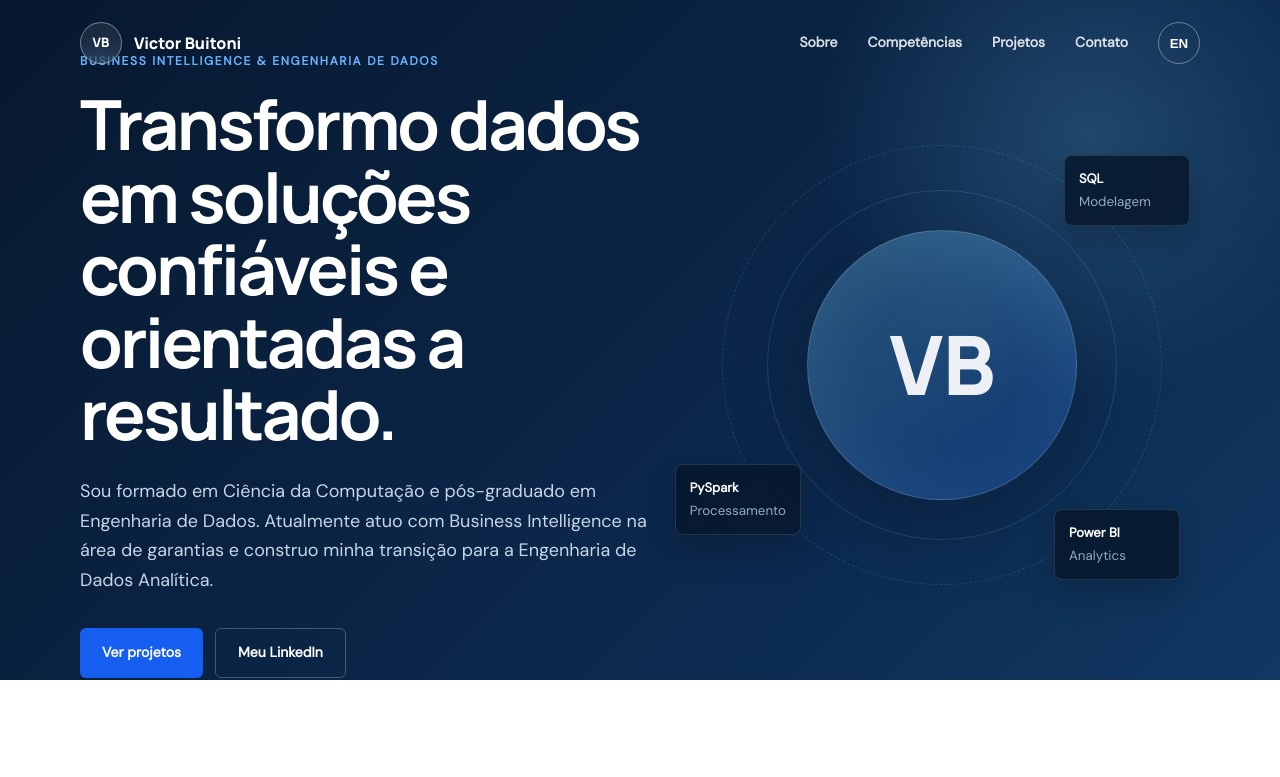
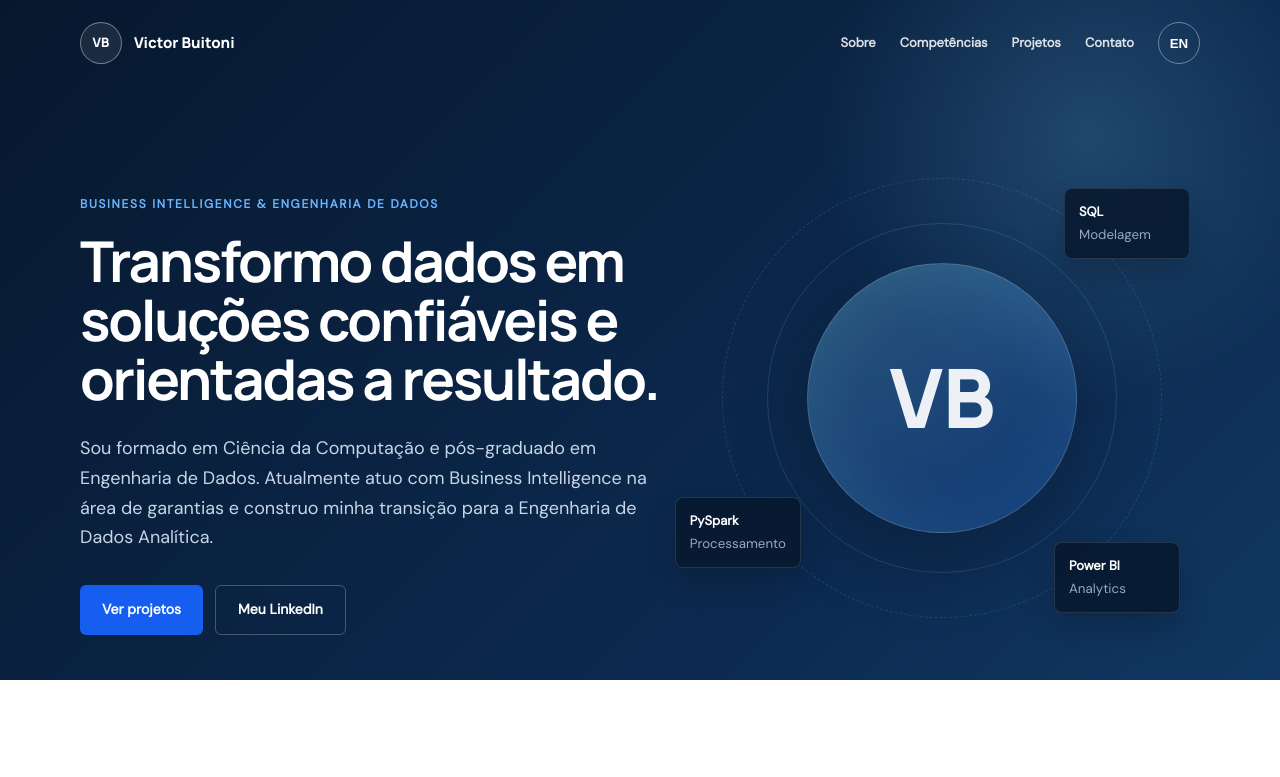
Before and after one commit to Buitoni95/Buitoni95-portfolio, a plain HTML site: page index.html in a window 1280 px wide. Shown: the top 777 px of the page. Drawn offline with Linux system fonts and the light colour scheme.

Commit message:
Correção

```diff
--- a/styles.css
+++ b/styles.css
@@ -29,13 +29,13 @@ a { color: inherit; text-decoration: none; }
   color: #fff;
 }
 .nav { height: 86px; display: flex; align-items: center; justify-content: space-between; }
-.brand { display: flex; align-items: center; gap: 12px; font-family: "Manrope", sans-serif; font-weight: 800; }
+.brand { display: flex; align-items: center; gap: 12px; font-family: "Manrope", sans-serif; font-size: 15px; font-weight: 800; }
 .brand-mark {
   width: 42px; height: 42px; border: 1px solid rgba(255,255,255,.4);
   display: grid; place-items: center; border-radius: 50%; font-size: 13px;
   background: rgba(255,255,255,.08); backdrop-filter: blur(10px);
 }
-.nav-links { display: flex; align-items: center; gap: 30px; font-size: 14px; font-weight: 600; }
+.nav-links { display: flex; align-items: center; gap: 24px; font-size: 13px; font-weight: 600; }
 .nav-links a { opacity: .86; transition: opacity .2s; }
 .nav-links a:hover { opacity: 1; }
 .language-toggle {
@@ -54,8 +54,8 @@ a { color: inherit; text-decoration: none; }
     radial-gradient(circle at 85% 20%, rgba(125,211,252,.18), transparent 22%),
     linear-gradient(135deg, #07182e 0%, #0c2a50 70%, #113862 100%);
 }
-.hero-grid { display: grid; grid-template-columns: 1.08fr .92fr; align-items: center; min-height: 680px; padding-top: 50px; }
-.hero-copy { max-width: 650px; position: relative; z-index: 2; }
+.hero-grid { display: grid; grid-template-columns: 1.08fr .92fr; align-items: center; min-height: 680px; padding-top: 116px; }
+.hero-copy { max-width: 650px; position: relative; z-index: 2; padding-top: 34px; }
 .eyebrow, .section-kicker {
   margin: 0 0 16px;
   color: #69b4ff;
@@ -68,7 +68,7 @@ a { color: inherit; text-decoration: none; }
   max-width: 620px;
   margin: 0;
   font-family: "Manrope", sans-serif;
-  font-size: clamp(42px, 5.4vw, 72px);
+  font-size: clamp(40px, 4.4vw, 60px);
   line-height: 1.05;
   letter-spacing: -.04em;
 }
```
